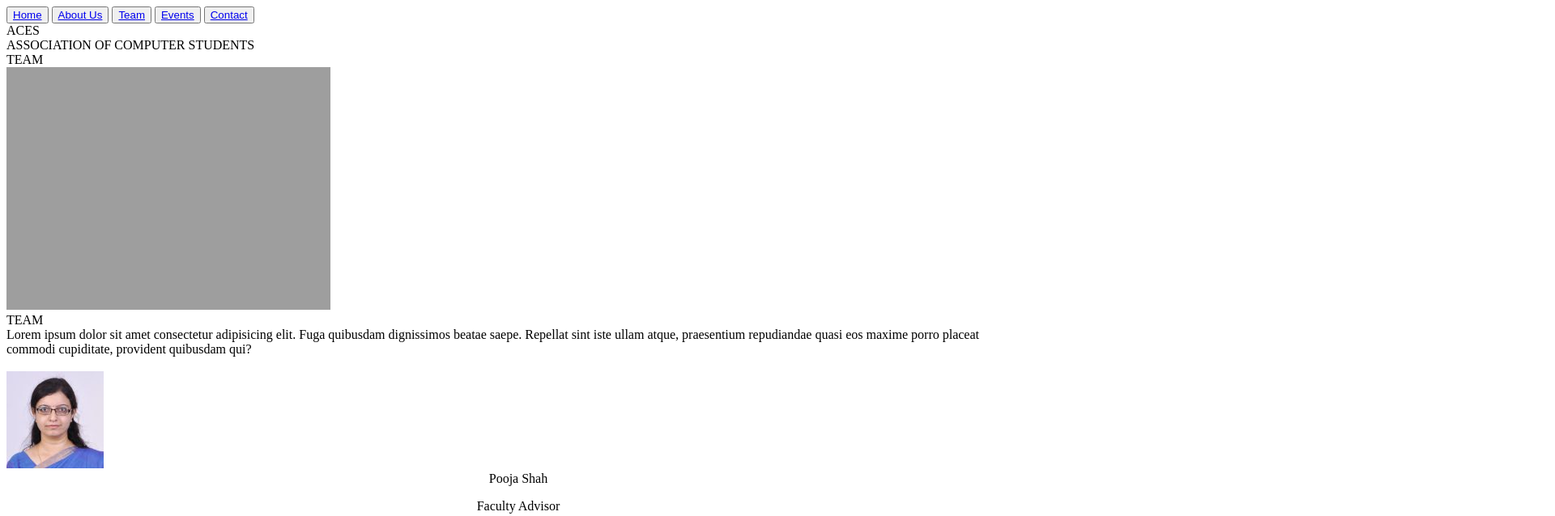
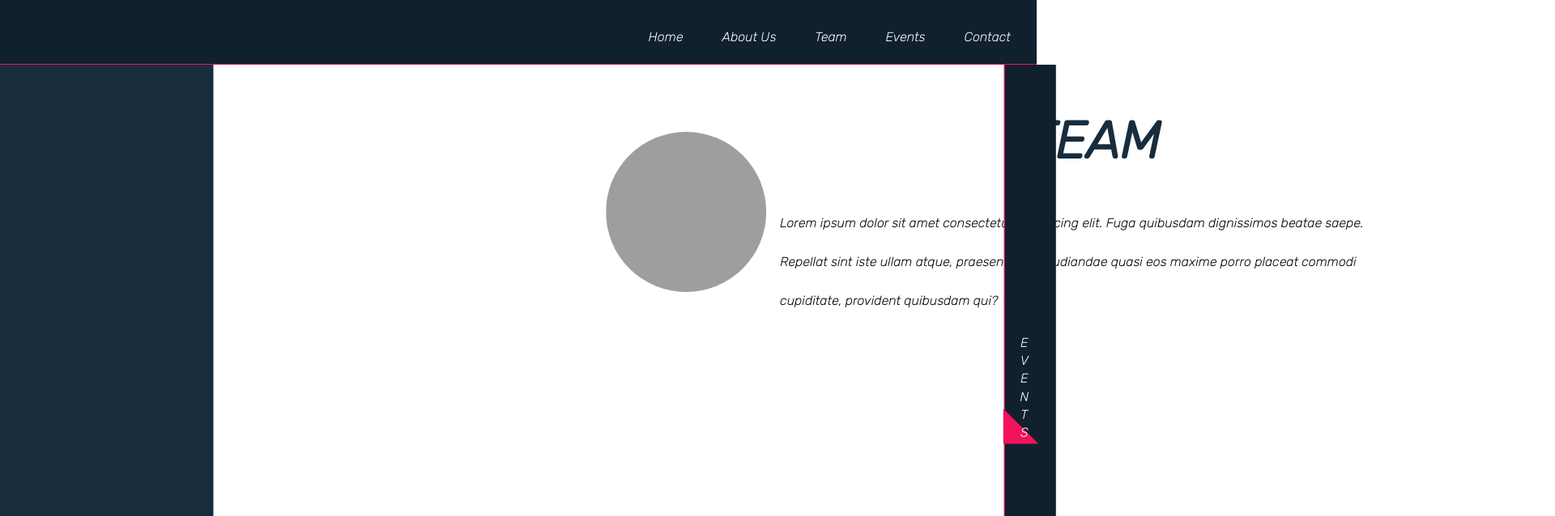
Before and after one commit to KaranLMungra/acesweb, a website: page pages/team.htm in a window 1280 px wide. Shown: the top 638 px of the page at 81% size, 1920 px wide, since content can reach past the window. Drawn offline with Linux system fonts and the light colour scheme; the site is published under a folder, as on GitHub Pages, so addresses that start at the root find nothing; a web font is replaced by a local one.

Commit message:
final change :-)

```diff
--- a/pages/contact.htm
+++ b/pages/contact.htm
@@ -6,7 +6,7 @@
     <meta http-equiv="X-UA-Compatible" content="IE=edge">
     <meta name="viewport" content="width=device-width, initial-scale=1.0">
     <title>ACES - ASSOCIATION OF COMPUTER ENGINEERS SOCIETY</title>
-    <link rel="stylesheet" href="/styles.css" />
+    <link rel="stylesheet" href="../styles.css" />
 </head>
 
 <body>
@@ -53,7 +53,7 @@
                         </div>
                     </div>
                     <div class="sidebar" id="side-b">
-                        <a href="/index.html" class="ban line-button vertical upright text">
+                        <a href="../index.html" class="ban line-button vertical upright text">
                             <div>
                                 HOME
                             </div>
--- a/pages/team.htm
+++ b/pages/team.htm
@@ -6,7 +6,7 @@
     <meta http-equiv="X-UA-Compatible" content="IE=edge">
     <meta name="viewport" content="width=device-width, initial-scale=1.0">
     <title>ACES - ASSOCIATION OF COMPUTER ENGINEERS SOCIETY</title>
-    <link rel="stylesheet" href="/styles.css" />
+    <link rel="stylesheet" href="../styles.css" />
 </head>
 
 <body>
@@ -248,7 +248,7 @@
                         </div>
                     </div>
                     <div class="sidebar" id="side-b">
-                        <a href="/pages/events.htm" class="ban line-button vertical upright text">
+                        <a href="../pages/events.htm" class="ban line-button vertical upright text">
                             <div>
                                 EVENTS
                             </div>
--- a/styles/about.css
+++ b/styles/about.css
@@ -1,8 +1,8 @@
-@import url('/styles/assests.css');
+@import url('../styles/assests.css');
 .about-section {
     position: relative;
     width: 100%;
-    background: url('/assests/images/pic4.jpg') no-repeat left;
+    background: url('../assests/images/pic4.jpg') no-repeat left;
     background-size: 55%;
     background-color: #fdfdfd;
     overflow: hidden;
--- a/styles/home.css
+++ b/styles/home.css
@@ -1,6 +1,6 @@
 @import url('https://fonts.googleapis.com/css2?family=Rubik:ital,wght@1,300&family=Shizuru&display=swap');
 @import url('https://fonts.googleapis.com/css2?family=Source+Code+Pro:ital,wght@1,300&display=swap');
-@import url('/styles/animates.css');
+@import url('animates.css');
 .head-container {
     float: left;
     display: flex;
--- a/styles/team.css
+++ b/styles/team.css
@@ -1,4 +1,4 @@
-@import url('/style/assests.css');
+@import url('../styles/assests.css');
 .card {
     position: relative;
     width: 15%;
```
Also changed, not shown: pages/events.htm (+2 -2 lines).
